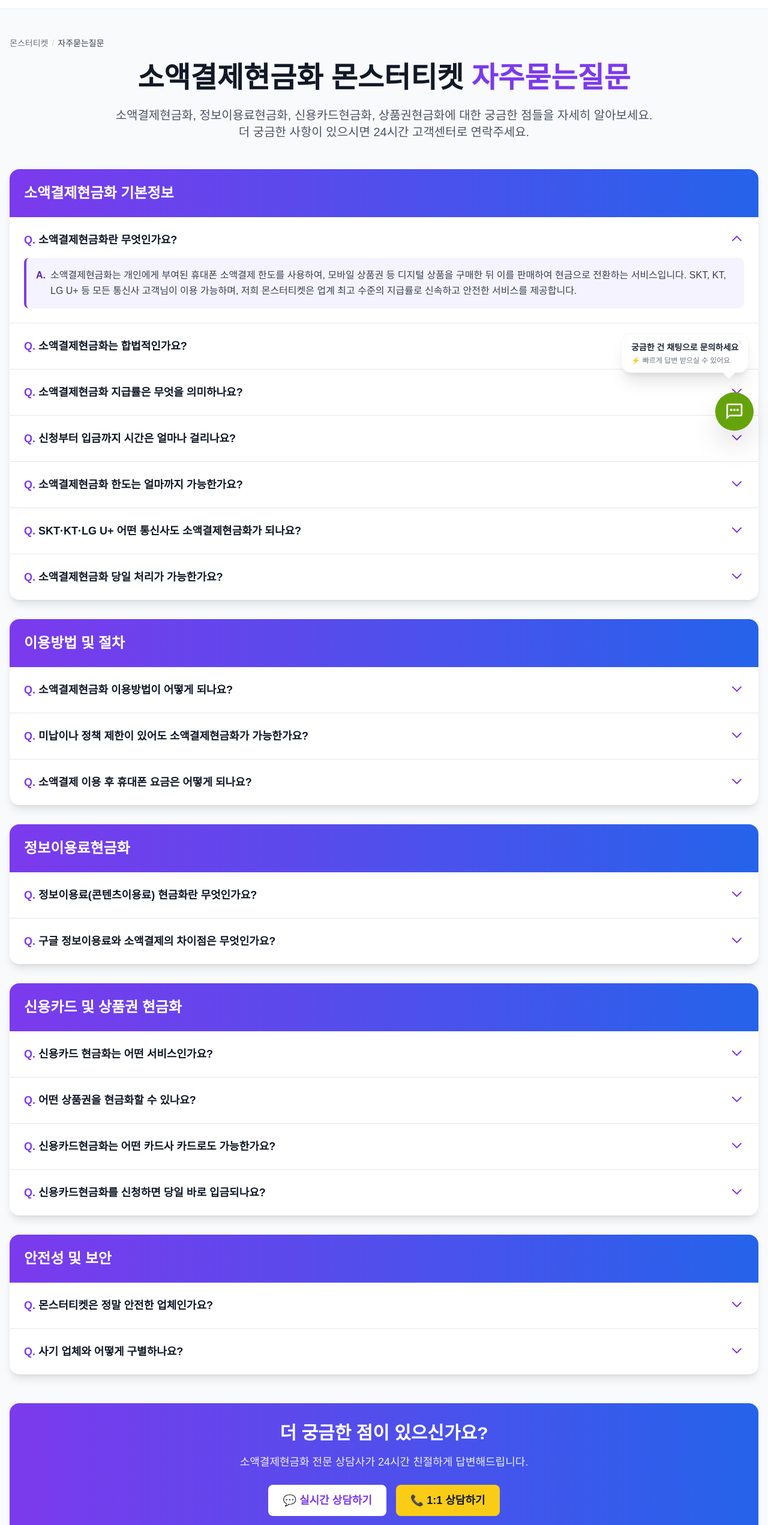
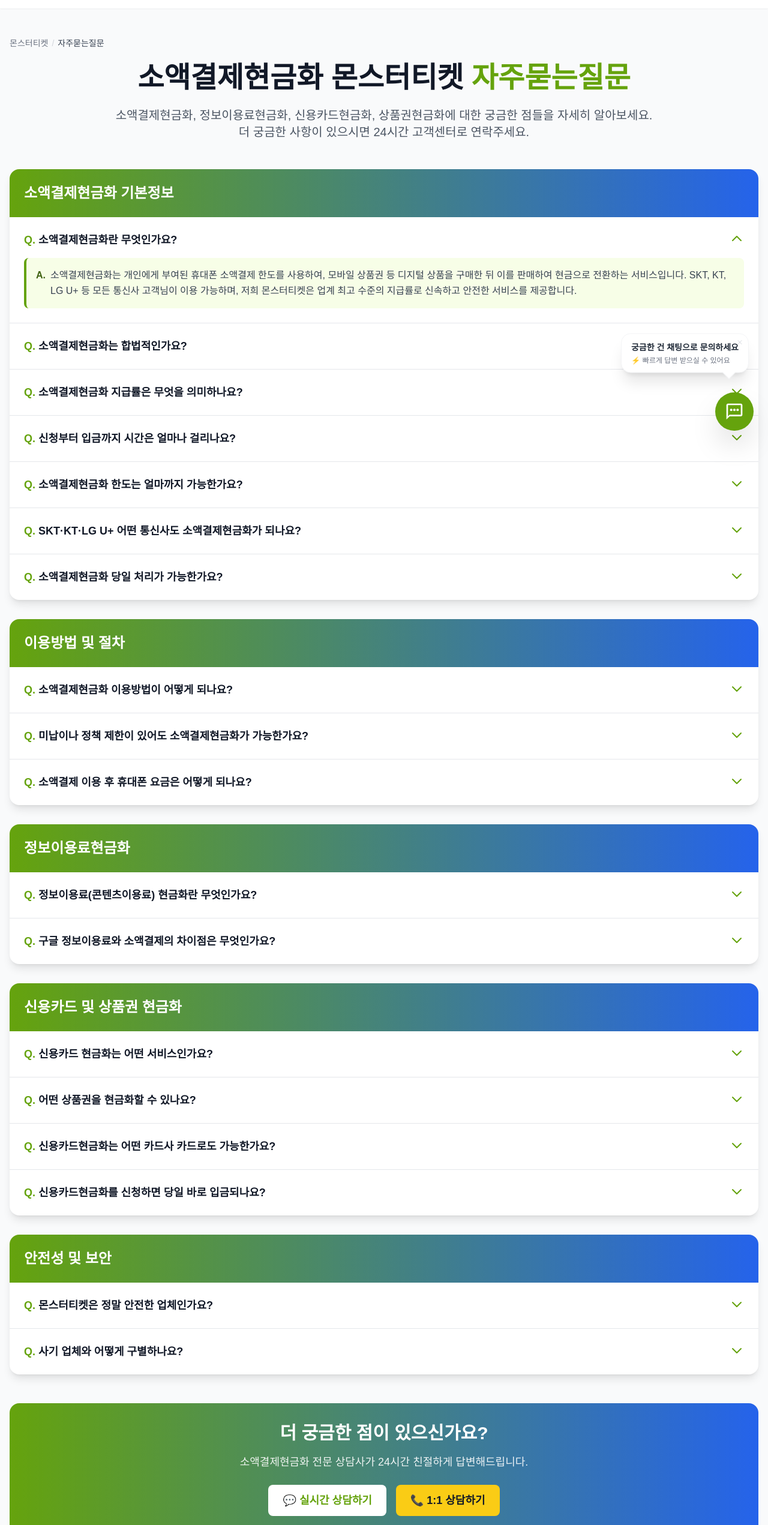
Before and after one commit to GR0790/monster-ticket, a React (Vite) app: page /faq in a window 1280 px wide. Shown: the part 58-2600 px from the top of the page at 60% size. Built offline with nearby package versions, Linux system fonts and the light colour scheme.

Commit message:
Update FAQ.tsx

```diff
--- a/src/pages/FAQ.tsx
+++ b/src/pages/FAQ.tsx
@@ -60,7 +60,7 @@
         {
           question: "소액결제현금화 이용방법이 어떻게 되나요?",
           answer:
-            "매우 간단한 4단계로 진행됩니다. <strong>1) 몬스터티켓 1:1 상담 신청 → 2) 본인 확인 및 한도 조회 → 3) 상담원의 안내에 따른 안전 결제 진행 → 4) 결제 확인 후 3분 내 즉시 입금.</strong> <a href='/how-to-use' class='text-violet-600 hover:underline'>이용 방법 페이지</a>에서 더 자세한 내용을 확인하실 수 있습니다.",
+            "매우 간단한 4단계로 진행됩니다. <strong>1) 몬스터티켓 1:1 상담 신청 → 2) 본인 확인 및 한도 조회 → 3) 상담원의 안내에 따른 안전 결제 진행 → 4) 결제 확인 후 3분 내 즉시 입금.</strong> <a href='/how-to-use' class='text-lime-600 hover:underline'>이용 방법 페이지</a>에서 더 자세한 내용을 확인하실 수 있습니다.",
         },
         {
           question: "미납이나 정책 제한이 있어도 소액결제현금화가 가능한가요?",
@@ -170,7 +170,7 @@
           <div className="text-center mb-12">
             <h1 className="text-3xl md:text-4xl lg:text-5xl font-bold text-gray-900 mb-6">
               소액결제현금화 몬스터티켓{" "}
-              <span className="text-violet-600">자주묻는질문</span>
+              <span className="text-lime-600">자주묻는질문</span>
             </h1>
             <p className="text-lg md:text-xl text-gray-600 max-w-4xl mx-auto">
               소액결제현금화, 정보이용료현금화, 신용카드현금화, 상품권현금화에
@@ -185,7 +185,7 @@
                 key={category.category}
                 className="bg-white rounded-2xl shadow-lg overflow-hidden"
               >
-                <div className="bg-gradient-to-r from-violet-600 to-blue-600 text-white p-6">
+                <div className="bg-gradient-to-r from-lime-600 to-blue-600 text-white p-6">
                   <h2 className="text-xl md:text-2xl font-bold">
                     {category.category}
                   </h2>
@@ -205,7 +205,7 @@
                         >
                           <div className="flex justify-between items-start">
                             <h3 className="text-lg font-semibold text-gray-900 pr-4">
-                              <span className="text-violet-600 font-bold">Q.</span> {faq.question}
+                              <span className="text-lime-600 font-bold">Q.</span> {faq.question}
                             </h3>
                             <div
                               className={`flex-shrink-0 transform transition-transform duration-200 ${
@@ -213,7 +213,7 @@
                               }`}
                             >
                               <svg
-                                className="w-6 h-6 text-violet-600"
+                                className="w-6 h-6 text-lime-600"
                                 fill="none"
                                 stroke="currentColor"
                                 viewBox="0 0 24 24"
@@ -231,8 +231,8 @@
 
                         {isOpen && (
                           <div className="mt-4 text-gray-700 leading-relaxed">
-                            <div className="bg-violet-50 p-4 rounded-lg border-l-4 border-violet-600 flex">
-                              <span className="font-bold text-violet-800 mr-2">A.</span>
+                            <div className="bg-lime-50 p-4 rounded-lg border-l-4 border-lime-600 flex">
+                              <span className="font-bold text-lime-800 mr-2">A.</span>
                               <div dangerouslySetInnerHTML={{ __html: faq.answer }} />
                             </div>
                           </div>
@@ -245,7 +245,7 @@
             ))}
           </div>
 
-          <div className="bg-gradient-to-r from-violet-600 to-blue-600 rounded-2xl p-8 text-center text-white mt-12">
+          <div className="bg-gradient-to-r from-lime-600 to-blue-600 rounded-2xl p-8 text-center text-white mt-12">
             <h2 className="text-2xl md:text-3xl font-bold mb-4">
               더 궁금한 점이 있으신가요?
             </h2>
@@ -256,7 +256,7 @@
               <a
                 href="#"
                 onClick={(e) => { e.preventDefault(); (window as any).startConsult(); }}
-                className="inline-flex items-center bg-white text-violet-600 px-6 py-3 rounded-lg text-lg font-semibold hover:bg-gray-100 transition-all duration-300 hover:scale-105"
+                className="inline-flex items-center bg-white text-lime-600 px-6 py-3 rounded-lg text-lg font-semibold hover:bg-gray-100 transition-all duration-300 hover:scale-105"
               >
                 💬 실시간 상담하기
               </a>
```
